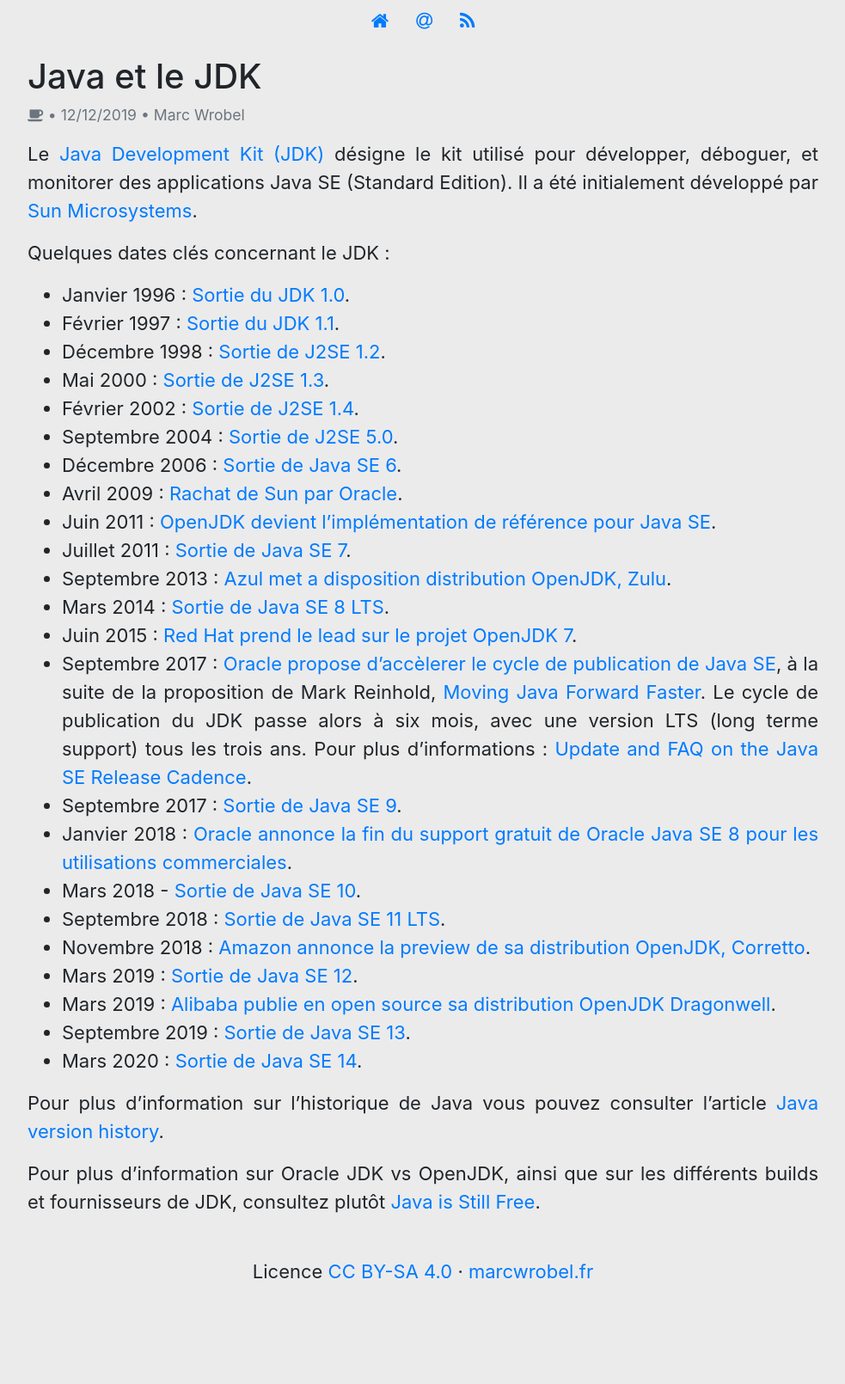
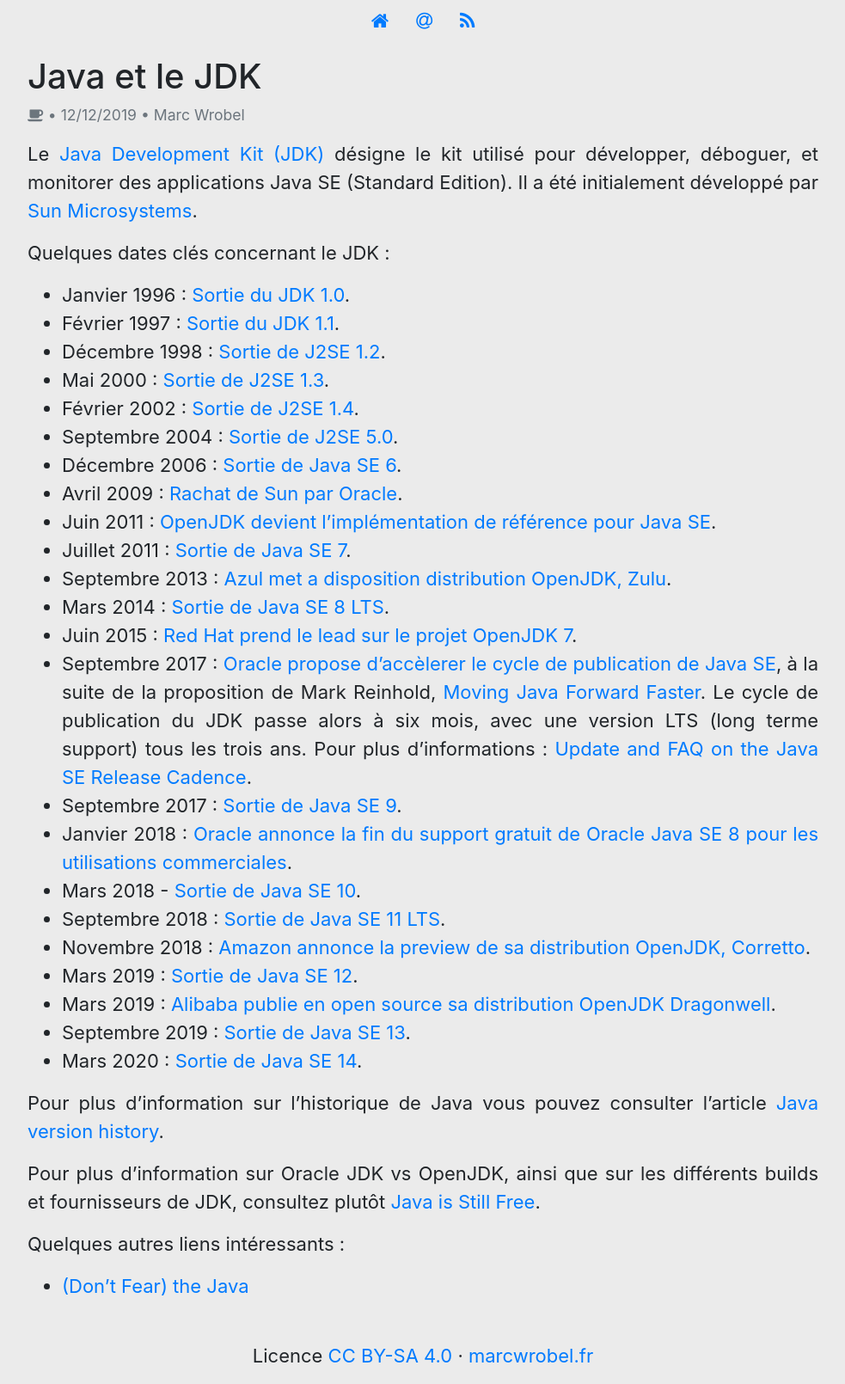
Before and after one commit to marcwrobel/marcwrobel.github.io, a Jekyll site: the page built from _posts/2019-12-12-java-et-le-jdk.md, in a window 1280 px wide. Shown: the whole page at 86% size, without its empty margins (148-1131 px from the left). Built offline with Jekyll 4.4.1, drawn with Linux system fonts in a browser that asks for light colours; before the commit the page ends 1512 px from its top, so only the background shows below that.

Commit message:
Ajout d'un lien dans 'Java et le JDK'

```diff
--- a/_posts/2019-12-12-java-et-le-jdk.md
+++ b/_posts/2019-12-12-java-et-le-jdk.md
@@ -10,36 +10,39 @@
 été initialement développé par [Sun Microsystems](https://wikipedia.org/wiki/Sun_Microsystems).
 
 Quelques dates clés concernant le JDK :
-* Janvier 1996 : [Sortie du JDK 1.0](https://web.archive.org/web/20070310235103/http://www.sun.com/smi/Press/sunflash/1996-01/sunflash.960123.10561.xml).
-* Février 1997 : [Sortie du JDK 1.1](https://web.archive.org/web/20080210044125/http://www.sun.com/smi/Press/sunflash/1997-02/sunflash.970219.0001.xml).
-* Décembre 1998 : [Sortie de J2SE 1.2](https://web.archive.org/web/20070816170028/http://www.sun.com/smi/Press/sunflash/1998-12/sunflash.981208.9.xml).
-* Mai 2000 : [Sortie de J2SE 1.3](https://web.archive.org/web/20061107051825/https://java.sun.com/j2se/1.3/docs/relnotes/features.html).
-* Février 2002 : [Sortie de J2SE 1.4](https://web.archive.org/web/20070108015942/https://java.sun.com/j2se/1.4.2/docs/relnotes/features.html).
-* Septembre 2004 : [Sortie de J2SE 5.0](https://web.archive.org/web/20191006205810/https://docs.oracle.com/javase/1.5.0/docs/relnotes/features.html).
-* Décembre 2006 : [Sortie de Java SE 6](https://web.archive.org/web/20100105054213/http://java.sun.com/javase/6/features.jsp).
-* Avril 2009 : [Rachat de Sun par Oracle](http://www.oracle.com/us/corporate/press/018363).
-* Juin 2011 : [OpenJDK devient l'implémentation de référence pour Java SE](https://web.archive.org/web/20140502214650/https://blogs.oracle.com/henrik/entry/moving_to_openjdk_as_the).
-* Juillet 2011 : [Sortie de Java SE 7](https://openjdk.java.net/projects/jdk7/).
-* Septembre 2013 : [Azul met a disposition distribution OpenJDK, Zulu](https://en.wikipedia.org/wiki/Azul_Systems).
-* Mars 2014 : [Sortie de Java SE 8 LTS](https://openjdk.java.net/projects/jdk8/).
-* Juin 2015 : [Red Hat prend le lead sur le projet OpenJDK 7](https://www.redhat.com/en/about/press-releases/stewardship-openjdk-7-project-shifts-red-hat).
-* Septembre 2017 : [Oracle propose d'accèlerer le cycle de publication de Java SE](https://blogs.oracle.com/java-platform-group/faster-and-easier-use-and-redistribution-of-java-se),
+- Janvier 1996 : [Sortie du JDK 1.0](https://web.archive.org/web/20070310235103/http://www.sun.com/smi/Press/sunflash/1996-01/sunflash.960123.10561.xml).
+- Février 1997 : [Sortie du JDK 1.1](https://web.archive.org/web/20080210044125/http://www.sun.com/smi/Press/sunflash/1997-02/sunflash.970219.0001.xml).
+- Décembre 1998 : [Sortie de J2SE 1.2](https://web.archive.org/web/20070816170028/http://www.sun.com/smi/Press/sunflash/1998-12/sunflash.981208.9.xml).
+- Mai 2000 : [Sortie de J2SE 1.3](https://web.archive.org/web/20061107051825/https://java.sun.com/j2se/1.3/docs/relnotes/features.html).
+- Février 2002 : [Sortie de J2SE 1.4](https://web.archive.org/web/20070108015942/https://java.sun.com/j2se/1.4.2/docs/relnotes/features.html).
+- Septembre 2004 : [Sortie de J2SE 5.0](https://web.archive.org/web/20191006205810/https://docs.oracle.com/javase/1.5.0/docs/relnotes/features.html).
+- Décembre 2006 : [Sortie de Java SE 6](https://web.archive.org/web/20100105054213/http://java.sun.com/javase/6/features.jsp).
+- Avril 2009 : [Rachat de Sun par Oracle](http://www.oracle.com/us/corporate/press/018363).
+- Juin 2011 : [OpenJDK devient l'implémentation de référence pour Java SE](https://web.archive.org/web/20140502214650/https://blogs.oracle.com/henrik/entry/moving_to_openjdk_as_the).
+- Juillet 2011 : [Sortie de Java SE 7](https://openjdk.java.net/projects/jdk7/).
+- Septembre 2013 : [Azul met a disposition distribution OpenJDK, Zulu](https://en.wikipedia.org/wiki/Azul_Systems).
+- Mars 2014 : [Sortie de Java SE 8 LTS](https://openjdk.java.net/projects/jdk8/).
+- Juin 2015 : [Red Hat prend le lead sur le projet OpenJDK 7](https://www.redhat.com/en/about/press-releases/stewardship-openjdk-7-project-shifts-red-hat).
+- Septembre 2017 : [Oracle propose d'accèlerer le cycle de publication de Java SE](https://blogs.oracle.com/java-platform-group/faster-and-easier-use-and-redistribution-of-java-se),
   à la suite de la proposition de Mark Reinhold, [Moving Java Forward Faster](https://mreinhold.org/blog/forward-faster).
   Le cycle de publication du JDK passe alors à six mois, avec une version LTS (long terme support)
   tous les trois ans. Pour plus d'informations : [Update and FAQ on the Java SE Release Cadence](https://blogs.oracle.com/java-platform-group/update-and-faq-on-the-java-se-release-cadence).
-* Septembre 2017 : [Sortie de Java SE 9](https://openjdk.java.net/projects/jdk9/).
-* Janvier 2018 : [Oracle annonce la fin du support gratuit de Oracle Java SE 8 pour les utilisations
+- Septembre 2017 : [Sortie de Java SE 9](https://openjdk.java.net/projects/jdk9/).
+- Janvier 2018 : [Oracle annonce la fin du support gratuit de Oracle Java SE 8 pour les utilisations
   commerciales](https://blogs.oracle.com/java-platform-group/extension-of-oracle-java-se-8-public-updates-and-java-web-start-support).
-* Mars 2018 - [Sortie de Java SE 10](https://openjdk.java.net/projects/jdk/10/).
-* Septembre 2018 : [Sortie de Java SE 11 LTS](https://openjdk.java.net/projects/jdk/11/).
-* Novembre 2018 : [Amazon annonce la preview de sa distribution OpenJDK, Corretto](https://aws.amazon.com/fr/blogs/opensource/amazon-corretto-no-cost-distribution-openjdk-long-term-support/).
-* Mars 2019 : [Sortie de Java SE 12](https://openjdk.java.net/projects/jdk/12/).
-* Mars 2019 : [Alibaba publie en open source sa distribution OpenJDK Dragonwell](https://www.alibabacloud.com/blog/alibaba-makes-dragonwell-openjdk-open-source_594624).
-* Septembre 2019 : [Sortie de Java SE 13](https://openjdk.java.net/projects/jdk/13/).
-* Mars 2020 : [Sortie de Java SE 14](https://openjdk.java.net/projects/jdk/14/).
+- Mars 2018 - [Sortie de Java SE 10](https://openjdk.java.net/projects/jdk/10/).
+- Septembre 2018 : [Sortie de Java SE 11 LTS](https://openjdk.java.net/projects/jdk/11/).
+- Novembre 2018 : [Amazon annonce la preview de sa distribution OpenJDK, Corretto](https://aws.amazon.com/fr/blogs/opensource/amazon-corretto-no-cost-distribution-openjdk-long-term-support/).
+- Mars 2019 : [Sortie de Java SE 12](https://openjdk.java.net/projects/jdk/12/).
+- Mars 2019 : [Alibaba publie en open source sa distribution OpenJDK Dragonwell](https://www.alibabacloud.com/blog/alibaba-makes-dragonwell-openjdk-open-source_594624).
+- Septembre 2019 : [Sortie de Java SE 13](https://openjdk.java.net/projects/jdk/13/).
+- Mars 2020 : [Sortie de Java SE 14](https://openjdk.java.net/projects/jdk/14/).
 
 Pour plus d'information sur l'historique de Java vous pouvez consulter l'article [Java version
 history](https://wikipedia.org/wiki/Java_version_history).
 
 Pour plus d'information sur Oracle JDK vs OpenJDK, ainsi que sur les différents builds et
 fournisseurs de JDK, consultez plutôt [Java is Still Free](https://docs.google.com/document/d/1nFGazvrCvHMZJgFstlbzoHjpAVwv5DEdnaBr_5pKuHo/edit?usp=sharing).
+
+Quelques autres liens intéressants :
+- [(Don’t Fear) the Java](https://www.azul.com/dont-fear-the-java/)
```
